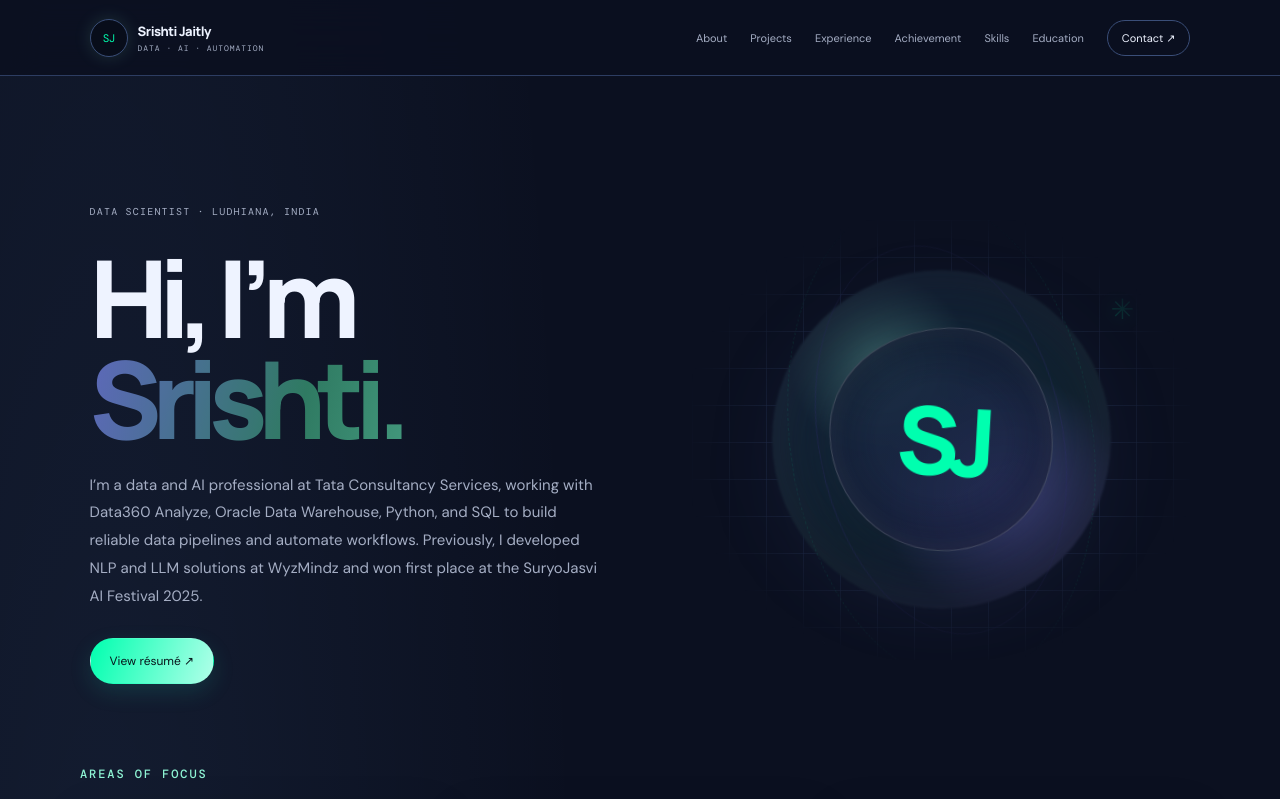
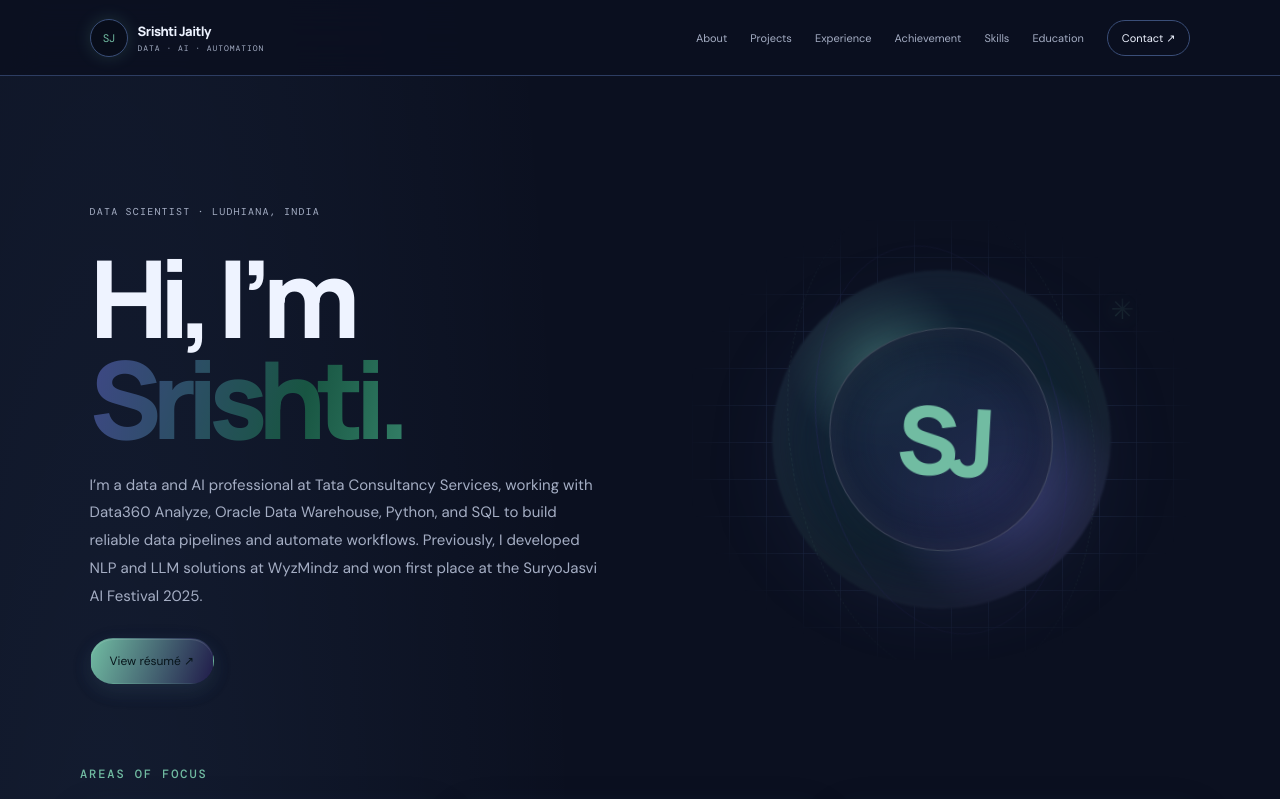
Before and after one commit to Srish0218/My_Portfolio, a React (Vite) app in the folder frontend/: page / in a window 1280 px wide. Shown: the top 799 px of the page. Built offline with nearby package versions, Linux system fonts and the light colour scheme.

Commit message:
28 Sept 2026 Commit

```diff
--- a/frontend/src/App.css
+++ b/frontend/src/App.css
@@ -7,25 +7,32 @@
   font-synthesis: none;
   text-rendering: optimizeLegibility;
   scroll-behavior: smooth;
-  --reveal-delay: 1s;
+  --reveal-delay: 0ms;
 
   --paper: #0b1020;
   --ink: #eef3ff;
   --muted: #a5aec4;
   --line: #3a4e78;
   --deep: #080d1a;
-  --lime: #00ffaf;
+  --lime: rgb(113 188 162);
+  --accent: var(--lime);
   --violet: #463ca1;
   --pink: #cf1ed6;
   --card: #131b2e;
   --glass-fill: linear-gradient(145deg, rgb(32 25 64 / 0.42), rgb(17 58 41 / 0.44));
   --glass-fill-hover: linear-gradient(145deg, rgb(19 66 49 / 0.66), rgb(36 27 74 / 0.84));
-  --glass-border: linear-gradient(145deg, rgb(9 48 34), rgb(24 16 60));
-  --glass-border-hover: linear-gradient(145deg, rgb(7 0 25), rgb(0 32 19));
-  --glass-shadow: 0 18px 45px rgb(0 0 0 / 18%);
+  --glass-border: rgb(190 205 235 / 16%);
+  --glass-border-hover: rgb(113 188 162 / 62%);
+  --glass-shadow: 0 18px 45px rgb(0 0 0 / 18%), 0 0 24px rgb(113 188 162 / 5%), 0 0 34px rgb(70 60 161 / 5%);
+  --glass-shadow-hover: 0 22px 56px rgb(0 0 0 / 22%), 0 0 28px rgb(113 188 162 / 9%), 0 0 42px rgb(70 60 161 / 8%), inset 0 1px 0 rgb(255 255 255 / 12%);
   --glass-radius: 16px;
-  --heading-gradient: linear-gradient(105deg, #7ab5e3 0%, #2fd5a1 32%, #6e62da 55%, #2f7a62 76%, #69d3b0 100%);
-  --name-gradient: linear-gradient(105deg, #7ab5e3 0%, #2fd5a1 32%, #6e62da 55%, #2f7a62 76%, #69d3b0 100%);
+  --button-glass-bg: linear-gradient(135deg, rgb(255 255 255 / 12%), rgb(255 255 255 / 3%));
+  --button-glass-border: rgb(190 205 235 / 24%);
+  --button-glass-shadow: 0 7px 20px rgb(113 188 162 / 9%), 0 6px 24px rgb(70 60 161 / 8%);
+  --section-title-gradient: linear-gradient(105deg, #eef3ff 0%, #b9c8ff 28%, #a7f5dd 52%, #b8d9ff 74%, #eef3ff 100%);
+  --list-point-color: var(--lime);
+  --heading-gradient: linear-gradient(105deg, #7870da 0%, #2bc590 32%, #7870da 55%, #2bc590 76%, #69d3b0 100%);
+  --name-gradient: linear-gradient(105deg, #409adf 0%, #1dc692 32%, #4c439e 55%, #185542 76%, #69d3b0 100%);
   --display: "Manrope", sans-serif;
   --mono: "DM Mono", monospace;
 }
@@ -265,23 +272,28 @@ button {
     background 200ms ease;
 }
 
-.button:hover {
+.button:hover ,
+.button-primary:hover{
   transform: translateY(-3px);
 }
 
 .button-primary {
   color: #08151b;
-  background: linear-gradient(110deg, var(--lime), #b1ffe9);
+  background: linear-gradient(110deg, var(--lime), #201b4a);
   box-shadow: 0 8px 22px rgb(32 190 170 / 16%);
 }
 
 .button-primary:hover {
   box-shadow: 0 12px 28px rgb(32 190 170 / 25%);
+  background: linear-gradient(110deg, #201b4a , var(--lime));
 }
 
 .button-secondary {
-  border-color: var(--line);
-  background: color-mix(in srgb, var(--card) 72%, transparent);
+  border-color: var(--button-glass-border);
+  background: var(--button-glass-bg);
+  box-shadow: var(--button-glass-shadow), inset 0 1px 0 rgb(255 255 255 / 8%);
+  -webkit-backdrop-filter: blur(12px);
+  backdrop-filter: blur(12px);
 }
 
 .hero-stats {
@@ -2121,16 +2133,16 @@ button {
   .skill-card,
   .experience-card,
   .education-card,
-  .achievement-card
+  .achievement-card,
+  .contact-links-panel
 ):hover {
   border-color: var(--glass-border-hover);
   background: var(--glass-fill-hover);
   box-shadow:
-    0 22px 56px rgb(0 0 0 / 25%),
-    inset 0 1px 0 rgb(255 255 255 / 12%);
-}
-
-:is(.project-card, .focus-card, .skill-card, .achievement-card):hover {
+    var(--glass-shadow-hover);
+}
+
+:is(.project-card, .focus-card, .skill-card, .achievement-card, .contact-links-panel):hover {
   transform: translateY(-5px);
 }
 
@@ -2139,18 +2151,6 @@ button {
 }
 
 /* Animated gradient for every numbered section title. */
-:root {
-  --section-title-gradient: linear-gradient(
-    105deg,
-    #eef3ff 0%,
-    #b9c8ff 28%,
-    #a7f5dd 52%,
-    #b8d9ff 74%,
-    #eef3ff 100%
-  );
-  --list-point-color: #00ffaf;
-}
-
 .section-heading h2 {
   color: transparent !important;
   background-image: var(--section-title-gradient) !important;
@@ -2180,3 +2180,59 @@ button {
     background-position: 50% 50%;
   }
 }
+
+/* Clear keyboard focus for links, buttons, and form controls. */
+:where(a, button, input, textarea, select):focus-visible {
+  outline: 2px solid var(--accent);
+  outline-offset: 4px;
+}
+
+/* Soft glass sheen and a restrained multi-color glow for interactive controls. */
+:is(.button, .project-filters button, .resume-modal-close) {
+  position: relative;
+  isolation: isolate;
+  overflow: hidden;
+  box-shadow: var(--button-glass-shadow), inset 0 1px 0 rgb(255 255 255 / 12%);
+}
+
+:is(.button, .project-filters button, .resume-modal-close)::before {
+  position: absolute;
+  z-index: 0;
+  inset: 0;
+  content: "";
+  pointer-events: none;
+  background: linear-gradient(
+    115deg,
+    transparent 20%,
+    rgb(255 255 255 / 22%) 46%,
+    rgb(167 245 221 / 12%) 54%,
+    transparent 76%
+  );
+  transform: translateX(-130%);
+  transition: transform 700ms cubic-bezier(0.2, 0.7, 0.2, 1);
+}
+
+:is(.button, .project-filters button, .resume-modal-close):hover::before {
+  transform: translateX(130%);
+}
+
+.button-primary {
+  box-shadow: var(--button-glass-shadow), inset 0 1px 0 rgb(255 255 255 / 28%);
+}
+
+.project-filters button:not(.active) {
+  background: var(--button-glass-bg);
+  -webkit-backdrop-filter: blur(10px);
+  backdrop-filter: blur(10px);
+}
+
+.resume-modal-close:hover {
+  border-color: var(--glass-border-hover);
+  box-shadow: var(--glass-shadow-hover);
+}
+
+@media (prefers-reduced-motion: reduce) {
+  :is(.button, .project-filters button, .resume-modal-close)::before {
+    display: none;
+  }
+}
```
